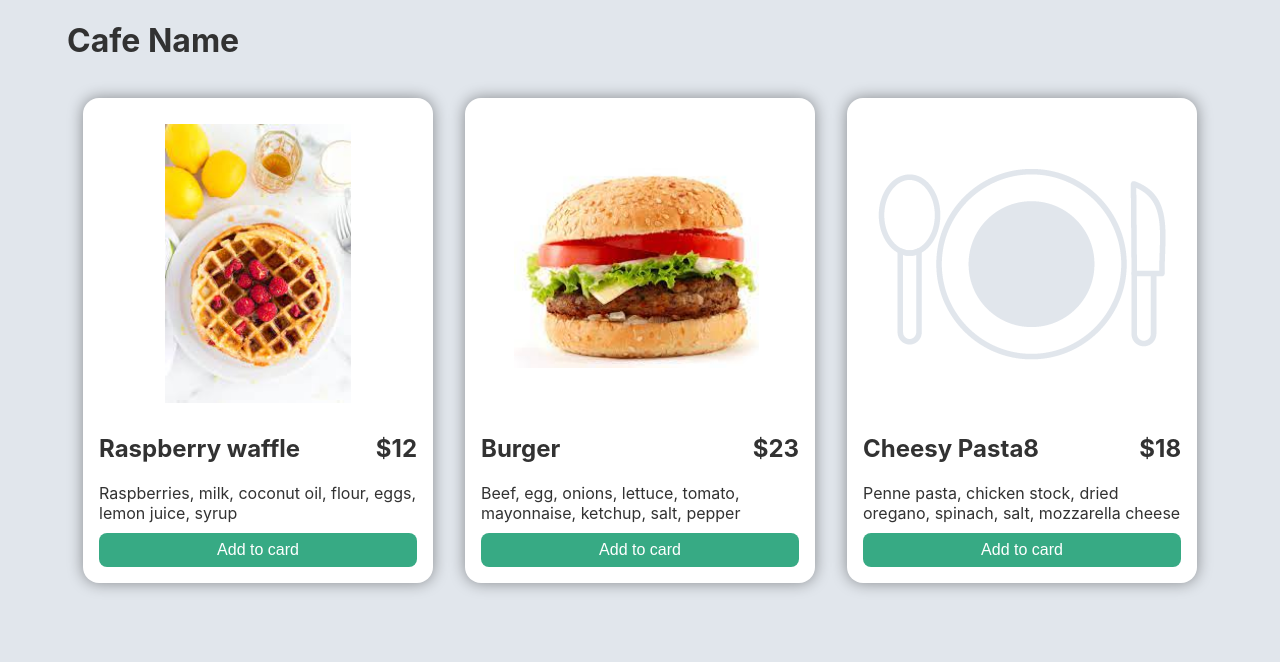
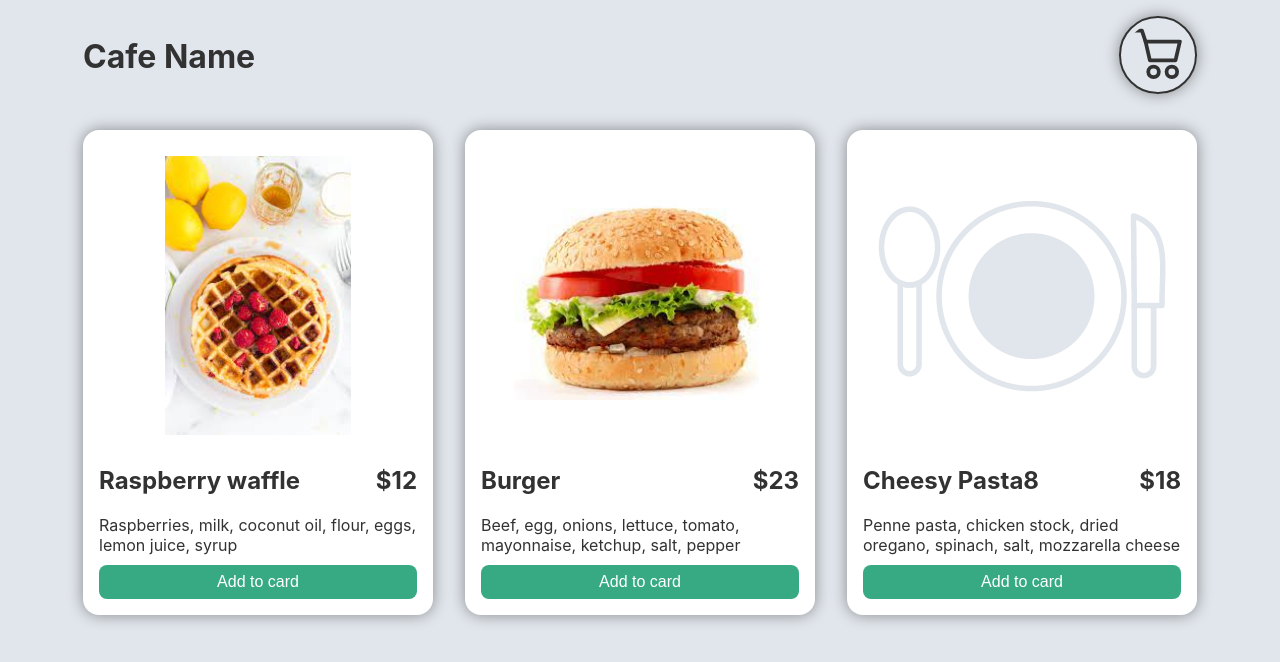
Before and after one commit to vladyslavdmytrenko/Project-1, a React (Create React App) app: page / in a window 1280 px wide. Shown: the top 662 px of the page. Built offline with nearby package versions, Linux system fonts and the light colour scheme.

Commit message:
add BasketDetails, BasketButton to App component

```diff
--- a/src/components/app/App.js
+++ b/src/components/app/App.js
@@ -3,20 +3,38 @@ import React from 'react';
 import style from './App.module.css';
 import DishCard from '../dishCard/DishCard';
 import DATA from '../../assets/data.json';
+import BasketButton from '../basket/basketButton/BasketButton';
+import BasketDetails from '../basket/basketDetails/BasketDetails';
 
 class App extends React.Component {
   constructor() {
     super();
     this.state = {
       dishes: DATA,
+      basket: [],
+      countBasketItem: 0,
+      isBasketDetailOpen: false,
     };
   }
+
+  toggleBasketDetail = () => {
+    console.log(this.state.isBasketDetailOpen);
+    this.setState({ isBasketDetailOpen: !this.state.isBasketDetailOpen });
+  };
 
   render() {
     return (
       <div className={style.container}>
+        <BasketDetails
+          isHide={this.state.isBasketDetailOpen}
+          toggleBasketDetail={this.toggleBasketDetail}
+        />
         <header>
           <h1>Cafe Name</h1>
+          <BasketButton
+            countItem={this.countBasketItem}
+            toggleBasketDetail={this.toggleBasketDetail}
+          />
         </header>
         <main className={style.dishContainer}>
           {this.state.dishes.map((item, idx) => (
--- a/src/components/app/App.module.css
+++ b/src/components/app/App.module.css
@@ -11,3 +11,9 @@
 h1 {
   color: var(--text-main-color);
 }
+
+header {
+  display: flex;
+  padding: 1rem;
+  justify-content: space-between;
+}
```
